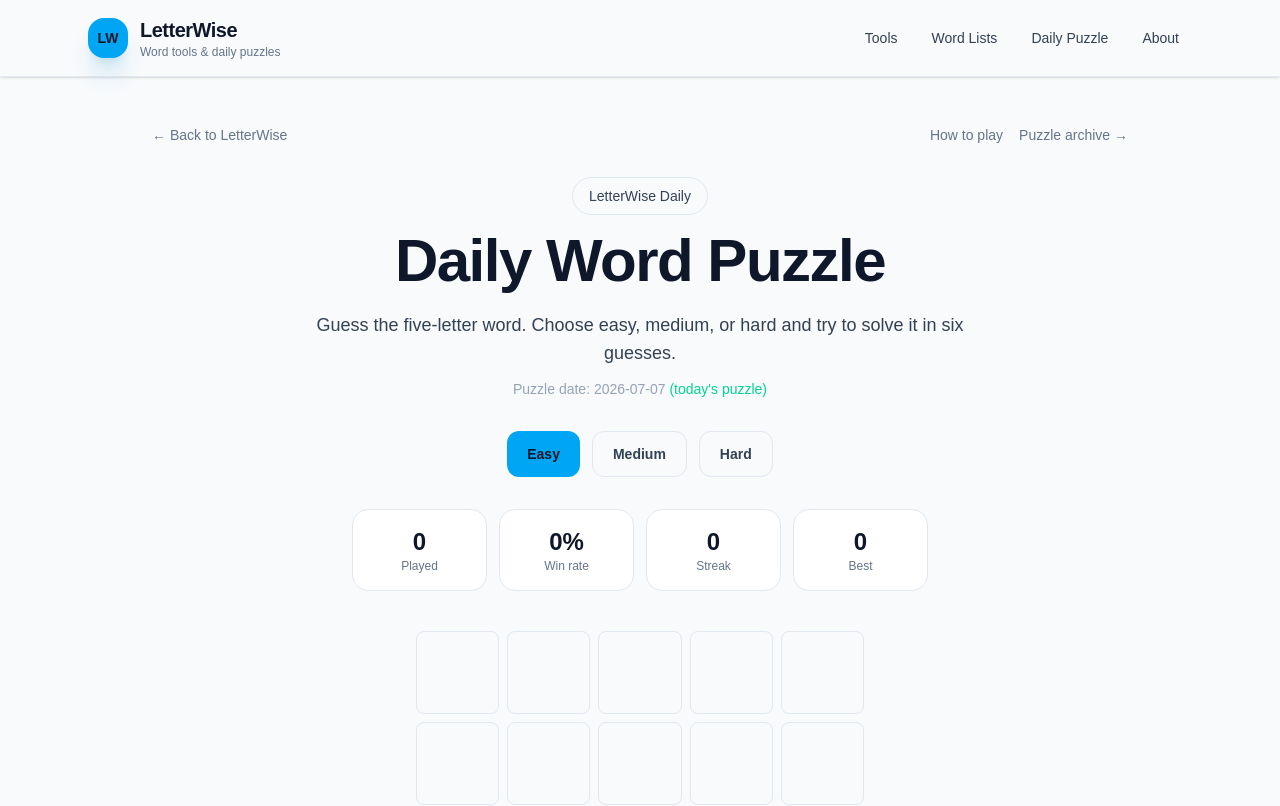
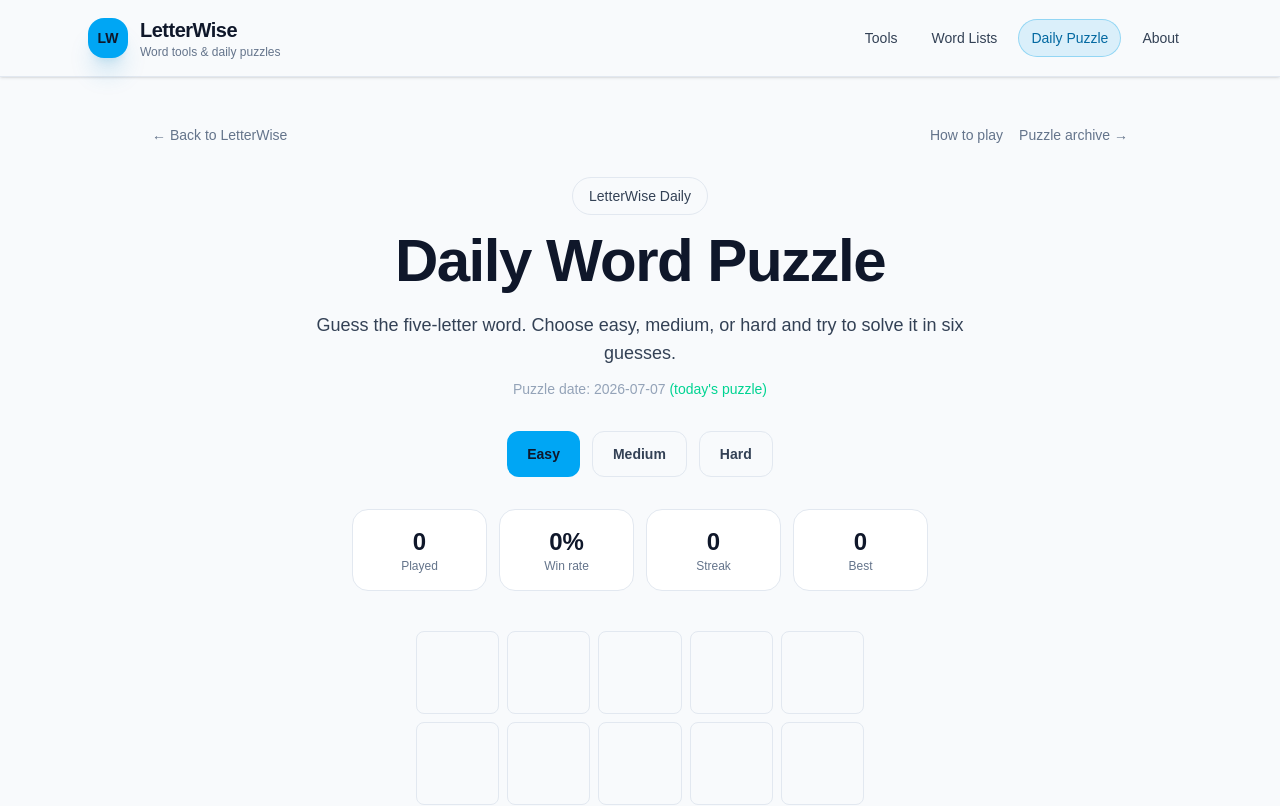
Before and after one commit to LetterWise/letterwise, a Next.js app: page /daily-word-puzzle in a window 1280 px wide. Shown: the top 806 px of the page. Built offline with nearby package versions, Linux system fonts and the light colour scheme.

Commit message:
Highlight active header links

```diff
--- a/app/globals.css
+++ b/app/globals.css
@@ -96,3 +96,17 @@ body {
     border-color: #cbd5e1 !important;
   }
 }
+
+@media (prefers-color-scheme: light) {
+  .bg-sky-500\/15 {
+    background-color: rgba(14, 165, 233, 0.12) !important;
+  }
+
+  .border-sky-500\/40 {
+    border-color: rgba(14, 165, 233, 0.35) !important;
+  }
+
+  .text-sky-300 {
+    color: #0369a1 !important;
+  }
+}
--- a/components/Header.tsx
+++ b/components/Header.tsx
@@ -1,4 +1,7 @@
+"use client";
+
 import Link from "next/link";
+import { usePathname } from "next/navigation";
 
 const navLinks = [
   { href: "/tools", label: "Tools" },
@@ -7,7 +10,17 @@ const navLinks = [
   { href: "/about", label: "About" },
 ];
 
+function isActiveLink(pathname: string, href: string) {
+  if (href === "/") {
+    return pathname === "/";
+  }
+
+  return pathname === href || pathname.startsWith(`${href}/`);
+}
+
 export default function Header() {
+  const pathname = usePathname();
+
   return (
     <header className="sticky top-0 z-50 border-b border-slate-800 bg-slate-950/90 text-white shadow-sm backdrop-blur">
       <div className="mx-auto flex max-w-6xl flex-col gap-4 px-6 py-4 sm:flex-row sm:items-center sm:justify-between">
@@ -27,15 +40,23 @@ export default function Header() {
         </Link>
 
         <nav className="flex flex-wrap gap-2 text-sm text-slate-300">
-          {navLinks.map((link) => (
+          {navLinks.map((link) => {
+            const active = isActiveLink(pathname, link.href);
+
+            return (
               <Link
                 key={link.href}
                 href={link.href}
-              className="rounded-full border border-transparent px-3 py-2 transition hover:border-slate-700 hover:bg-slate-900 hover:text-white"
+                className={`rounded-full border px-3 py-2 transition ${
+                  active
+                    ? "border-sky-500/40 bg-sky-500/15 text-sky-300"
+                    : "border-transparent hover:border-slate-700 hover:bg-slate-900 hover:text-white"
+                }`}
               >
                 {link.label}
               </Link>
-          ))}
+            );
+          })}
         </nav>
       </div>
     </header>
```
Lines whose indentation alone changed are shown as unchanged.
